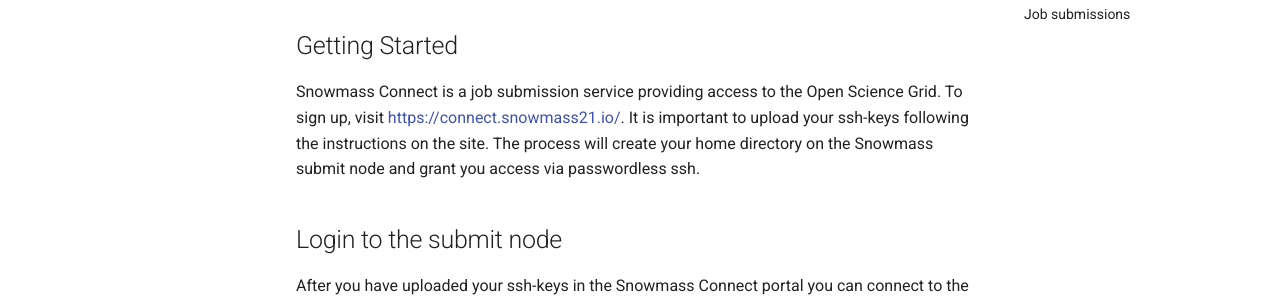
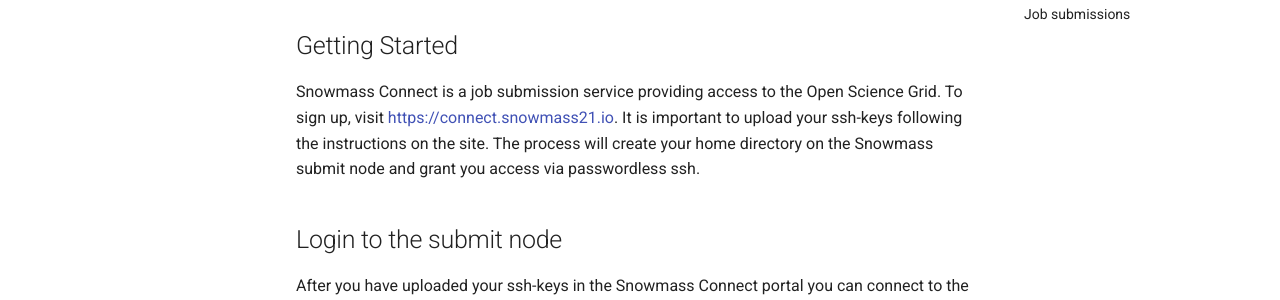
Before and after one commit to ppaschos/snowmass-connect-docs, an MkDocs documentation site: the page built from docs/index.md, in a window 1280 px wide and 900 px high. Shown: the part 316-616 px from the top of the window. Built offline with MkDocs 1.6.1 and Material for MkDocs 9.7.7, drawn with Linux system fonts in a browser that asks for light colours.

Commit message:
Update index.md

```diff
--- a/docs/index.md
+++ b/docs/index.md
@@ -5,7 +5,7 @@
 
 ## Getting Started
 
-Snowmass Connect is a job submission service providing access to the Open Science Grid. To sign up, visit [https://connect.snowmass21.io/](https://connect.snowmass21.io). It is important to upload your ssh-keys following the instructions on the site. The process will create your
+Snowmass Connect is a job submission service providing access to the Open Science Grid. To sign up, visit [https://connect.snowmass21.io](https://connect.snowmass21.io). It is important to upload your ssh-keys following the instructions on the site. The process will create your
 home directory on the Snowmass submit node and grant you access via passwordless ssh.
 
 ## Login to the submit node
```
